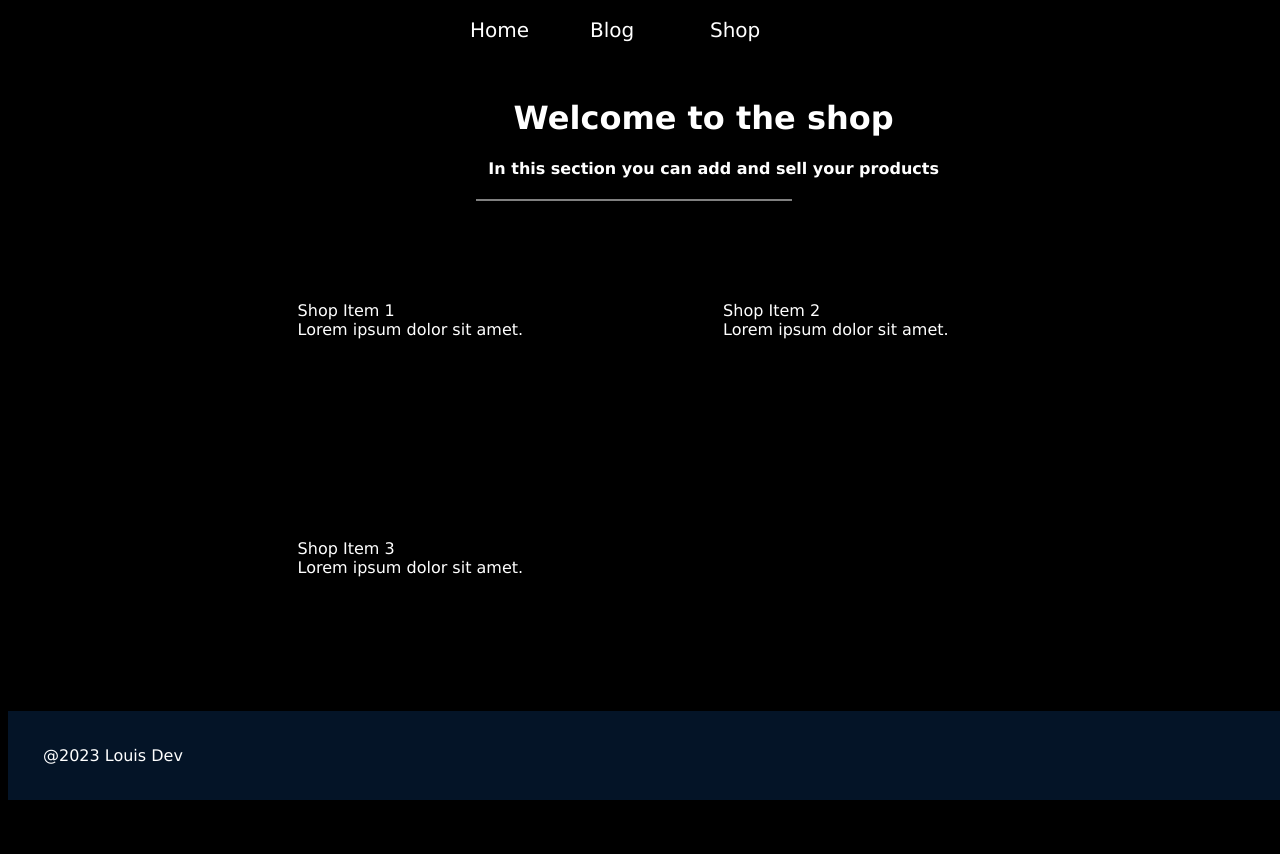
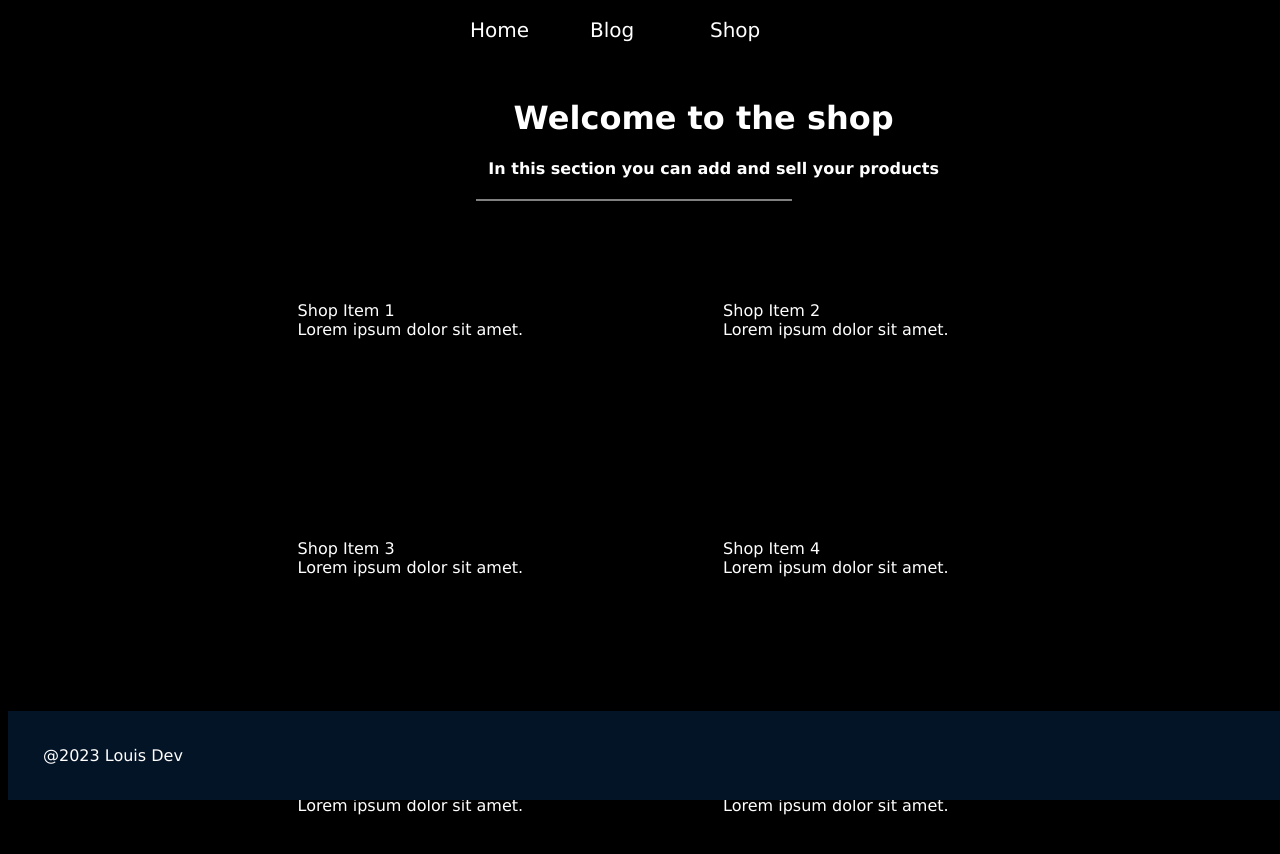
Before and after one commit to LouisWackenier/client-example, a React (Vite) app: page /Shop in a window 1280 px wide. Shown: the top 854 px of the page. Before the commit the page ends 800 px from the top, so only its background shows below. Built offline with nearby package versions, Linux system fonts and the light colour scheme.

Commit message:
added the rest of the shop items

```diff
--- a/src/Pages/Shop.jsx
+++ b/src/Pages/Shop.jsx
@@ -36,6 +36,10 @@ const ShopItemParagraph = styled.div`
 
 `;
 
+const BuyButton = styled.div`
+
+`;
+
 const ItemImg = styled.div``;
 
 const Shop = () => {
@@ -65,6 +69,21 @@ const Shop = () => {
                  <ShopItemText>Shop Item 3</ShopItemText>
                  <ShopItemParagraph>Lorem ipsum dolor sit amet.</ShopItemParagraph>
              </Shopcontainer>
+             {/*Shop Item 4*/}
+             <Shopcontainer>
+                 <ShopItemText>Shop Item 4</ShopItemText>
+                 <ShopItemParagraph>Lorem ipsum dolor sit amet.</ShopItemParagraph>
+             </Shopcontainer>
+             {/*Shop Item 5*/}
+             <Shopcontainer>
+                 <ShopItemText>Shop Item 5</ShopItemText>
+                 <ShopItemParagraph>Lorem ipsum dolor sit amet.</ShopItemParagraph>
+             </Shopcontainer>
+             {/*Shop Item 6*/}
+             <Shopcontainer>
+                 <ShopItemText>Shop Item 6</ShopItemText>
+                 <ShopItemParagraph>Lorem ipsum dolor sit amet.</ShopItemParagraph>
+             </Shopcontainer>
          </ShopSection>
     </ContainerTitle>
 
```
